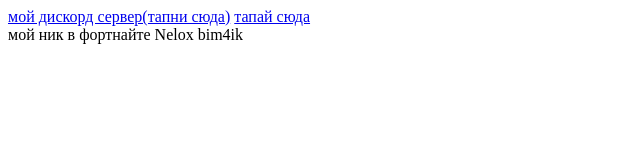
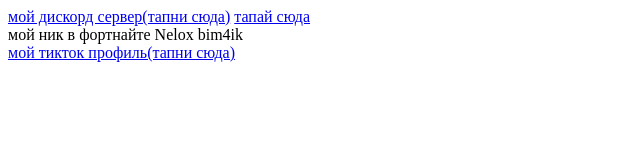
Before and after one commit to tima1103/tiktokl, a plain HTML site: page index.html in a window 1280 px wide. Shown: the whole page, without its empty margins (0-640 px from the left). Drawn offline with Linux system fonts and the light colour scheme.

Commit message:
Update index.html

```diff
--- a/index.html
+++ b/index.html
@@ -10,7 +10,7 @@
    <a href="https://discord.gg/4xmXyyBjRZ">мой дискорд сервер(тапни сюда)</a>
    <a href="https://t.me/LogovoBim4ika">тапай сюда</a>
     <div>мой ник в фортнайте Nelox bim4ik</div>
-
+    <a href="https://tiktok.com/@bim4ik1103">мой тикток профиль(тапни сюда)</a>
 
 
 
```
